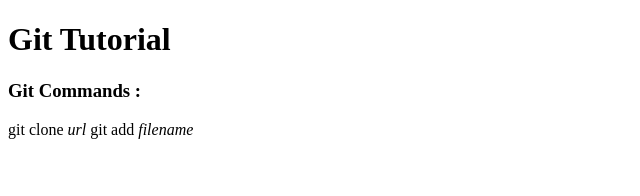
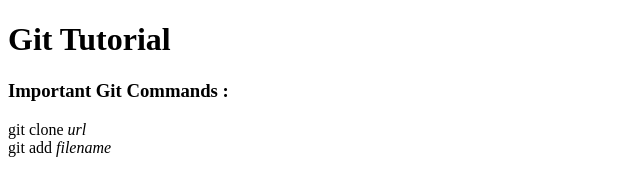
Before and after one commit to Akshatha2024/dxcworld, a plain HTML site: page index.html in a window 1280 px wide. Shown: the whole page, without its empty margins (0-640 px from the left). Drawn offline with Linux system fonts and the light colour scheme.

Commit message:
Update index.html

```diff
--- a/index.html
+++ b/index.html
@@ -7,8 +7,9 @@
 
 <body>
 <h1>Git Tutorial</h1>
-<h3>Git Commands : </h3>
+<h3>Important Git Commands : </h3>
 git clone <i>url</i>
+<br>
   git add <i>filename</i>
 </body>
 
```
